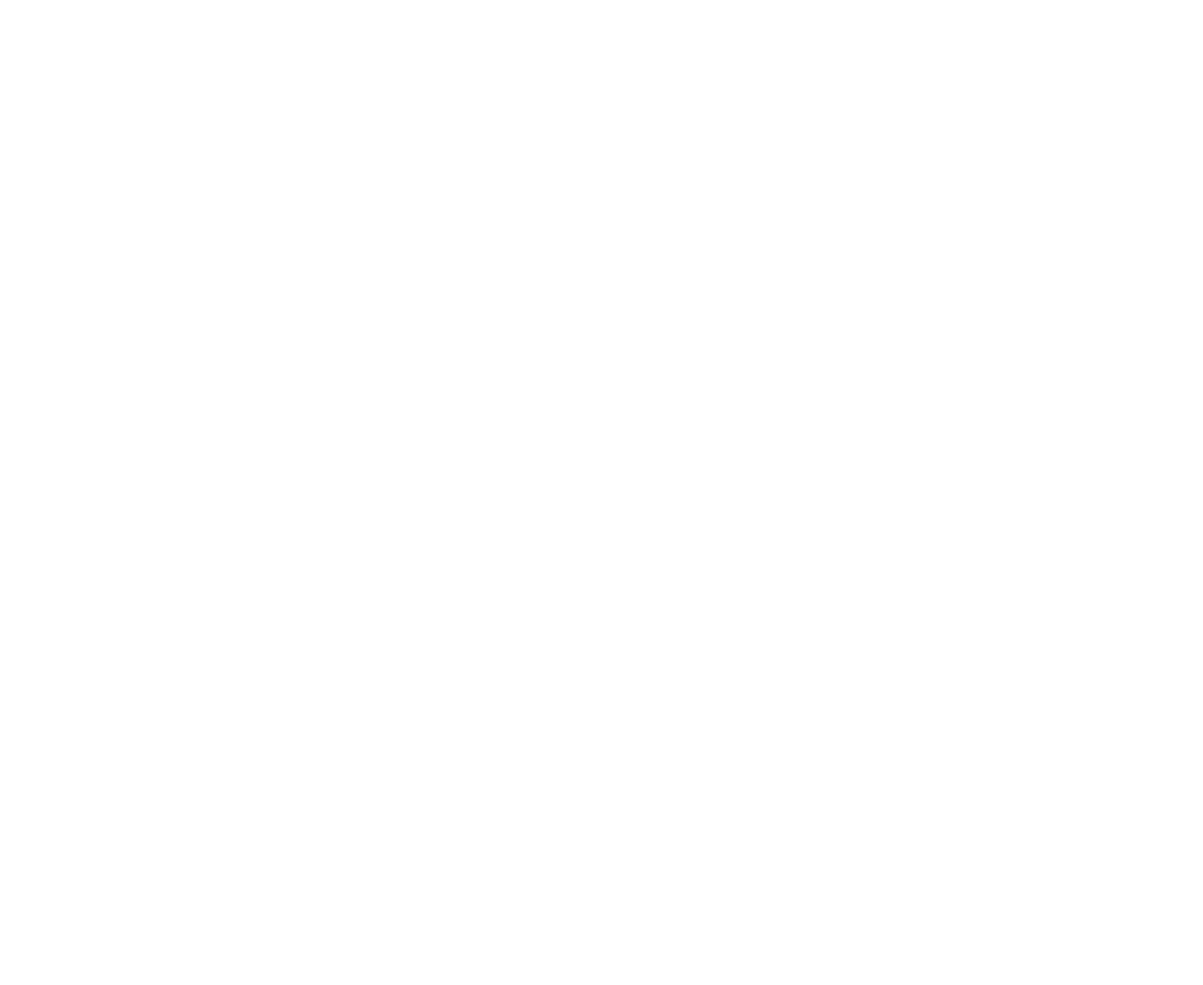
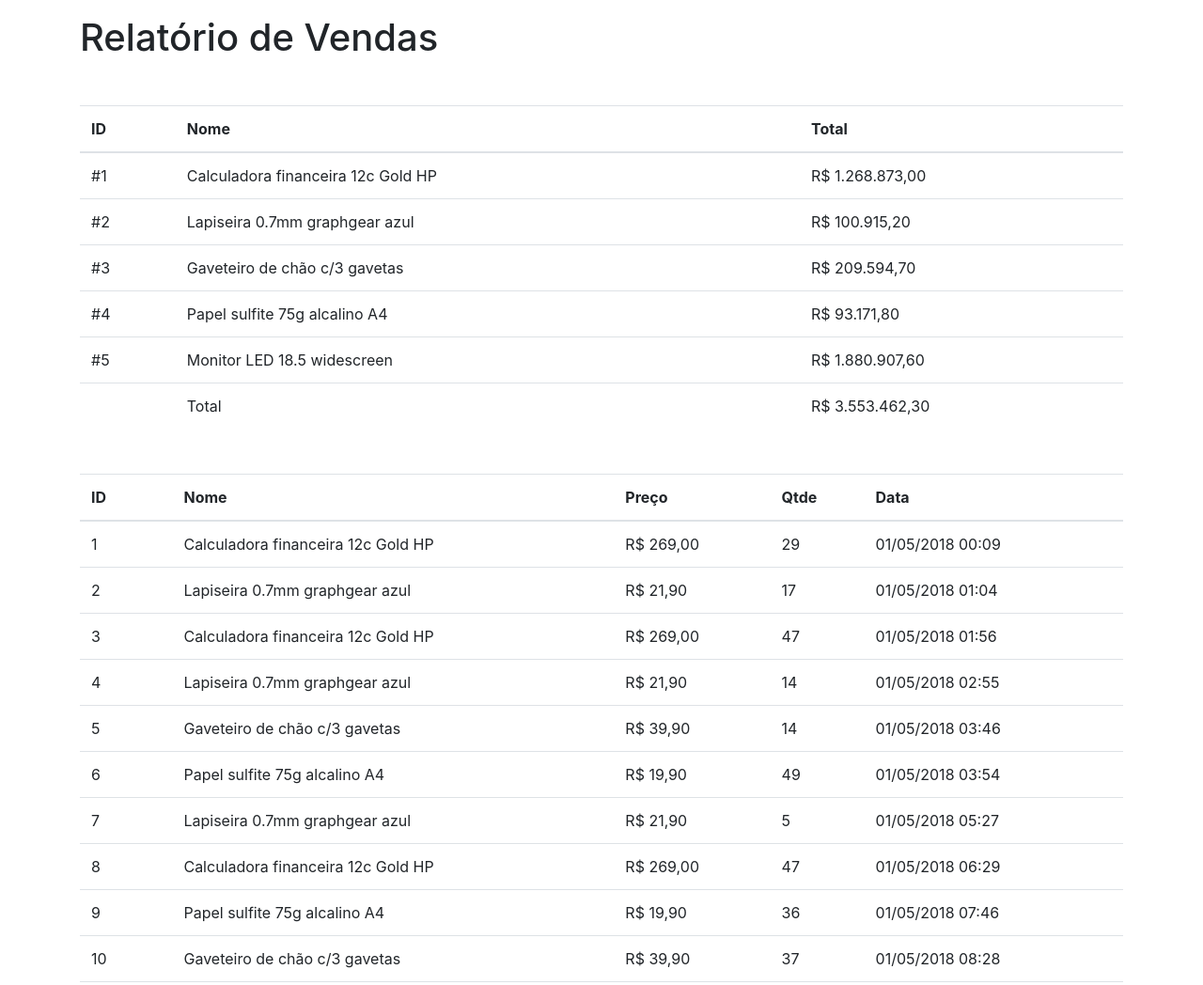
Before and after one commit to AndressaTancredi/VueJS-Studies, a website: page sales/index.html in a window 1280 px wide. Shown: the top 1048 px of the page at 94% size. Before the commit the page ends 800 px from the top, so only its background shows below. Drawn offline with Linux system fonts and the light colour scheme.

Commit message:
Sales Project and Readme

```diff
--- a/sales/index.html
+++ b/sales/index.html
@@ -1,18 +1,107 @@
 <!DOCTYPE html>
 <html>
-
     <head>
         <meta charset="UTF-8">
         <script src="js/vue.min.js"></script>
         <link rel="stylesheet" href="css/bootstrap.min.css">
         <title>Relatório de Vendas</title>
     </head>
-
     <body>
-
+        <div id='app'>
+            <div class="container">
+                <h1 class='mt-3'>{{ title }}</h1>
+                <table class="mt-5 table" v-if="salesByProduct">
+                    <thead>
+                        <tr>
+                            <th>ID</th>
+                            <th>Nome</th>
+                            <th>Total</th>
+                        </tr>
+                    </thead>
+                    <tbody>
+                        <tr v-for="(sale, index) in salesByProduct">
+                            <td>#{{ index +1 }}</td>
+                            <td>{{ sale.name }}</td>
+                            <td v-money="'R$'">{{ sale.value }} </td>
+                        </tr>
+                    </tbody>
+                    <tfoot>
+                        <tr>
+                            <td></td>
+                            <td>Total</td>
+                            <td v-money="'R$'">{{ calculateTotal(salesByProduct) }} </td>
+                        </tr>
+                    </tfoot>
+                </table>
+                <table class="mt-5 table">
+                    <thead>
+                        <tr>
+                            <th>ID</th>
+                            <th>Nome</th>
+                            <th>Preço</th>
+                            <th>Qtde</th>
+                            <th>Data</th>
+                        </tr>
+                    </thead>
+                    <tbody>
+                        <tr v-for='sale in sales'>
+                            <td>{{ sale.id }}</td>
+                            <td>{{ sale.name }}</td>
+                            <td v-money="'R$'">{{ sale.price }}</td>
+                            <td>{{ sale.qtde }}</td>
+                            <td>{{ sale.date }}</td>
+                        </tr>
+                    </tbody>
+                </table>
+            </div>
+        </div>
         <script>
-        // ...
+            Vue.directive('money', {
+                inserted(el, binding) {
+                    const amount = parseFloat(el.innerHTML).toFixed(2)
+                        .replace('.', ',')
+                        .replace(/(\d)(?=(\d{3})+\,)/g, '$1.')
+                    el.innerHTML = `${binding.value} ${amount}`
+                }
+            })
+            new Vue({
+                el: '#app',
+                data: {
+                    title: 'Relatório de Vendas',
+                    sales: null
+                },
+                methods: {
+                    getSales() {
+                        fetch('/data/sales.json')
+                            .then(resp => resp.json())
+                            .then(data => this.sales = data)
+                    },
+                    calculateTotal(sales) {
+                        if (!sales) return 0
+                        return sales.reduce((total, sale) => total + sale.value, 0)
+                    }
+                },
+                computed: {
+                    salesByProduct() {
+                        if (!this.sales) return null
+                        const salesByProduct = this.sales.reduce((grouped, sale) => {
+                            if (!grouped.hasOwnProperty(sale.name)) {
+                                grouped[sale.name] = {
+                                    name: sale.name,
+                                    value: sale.price * sale.qtde
+                                }
+                                return grouped
+                            }
+                            grouped[sale.name].value += sale.price * sale.qtde
+                            return grouped
+                        }, {})
+                        return Object.values(salesByProduct)
+                    }
+                },
+                mounted() {
+                    this.getSales()
+                },
+            })
         </script>
     </body>
-
 </html>
```
Also changed, not shown: README.md, img/sales.png (added). Lines whose indentation alone changed are shown as unchanged.
